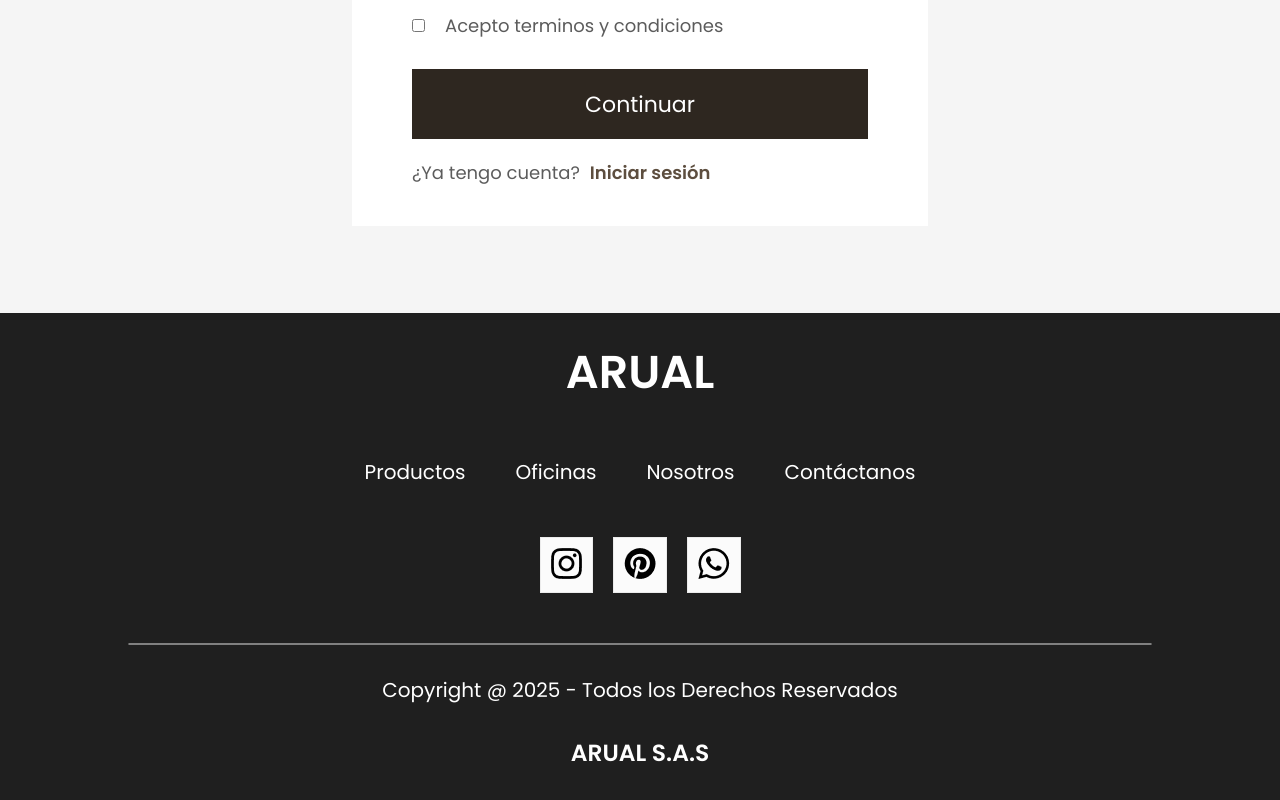
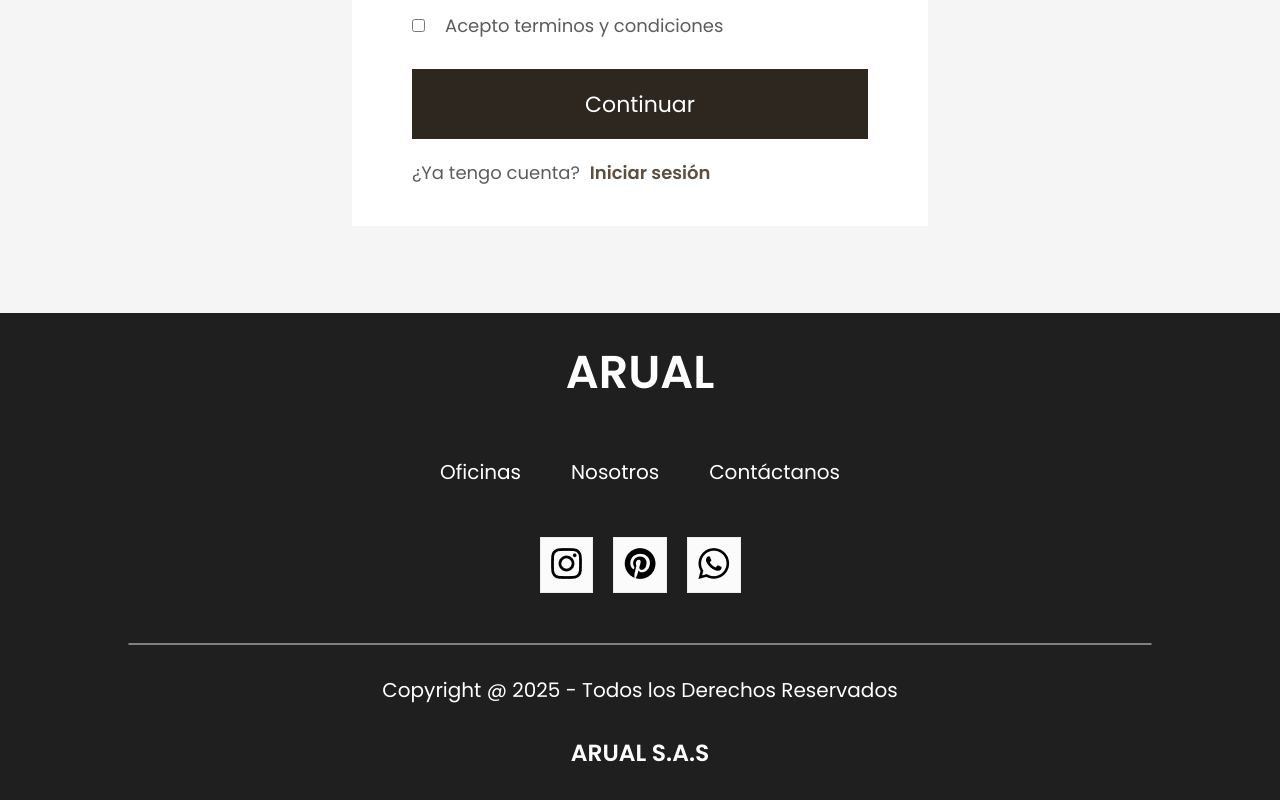
Before and after one commit to luis13xd/arual, a React (Create React App) app: page /login in a window 1280 px wide. Shown: the part 491-1291 px from the top of the page. Built offline with nearby package versions, Linux system fonts and the light colour scheme.

Commit message:
eliminamos opcion de ver prodcutos

```diff
--- a/src/Components/Footer/Footer.jsx
+++ b/src/Components/Footer/Footer.jsx
@@ -11,7 +11,6 @@ export const Footer = () => {
             <p>ARUAL</p>
         </div>
         <ul className="footer-links">
-            <li>Productos</li>
             <li>Oficinas</li>
             <li>Nosotros</li>
             <li>Contáctanos</li>
```
